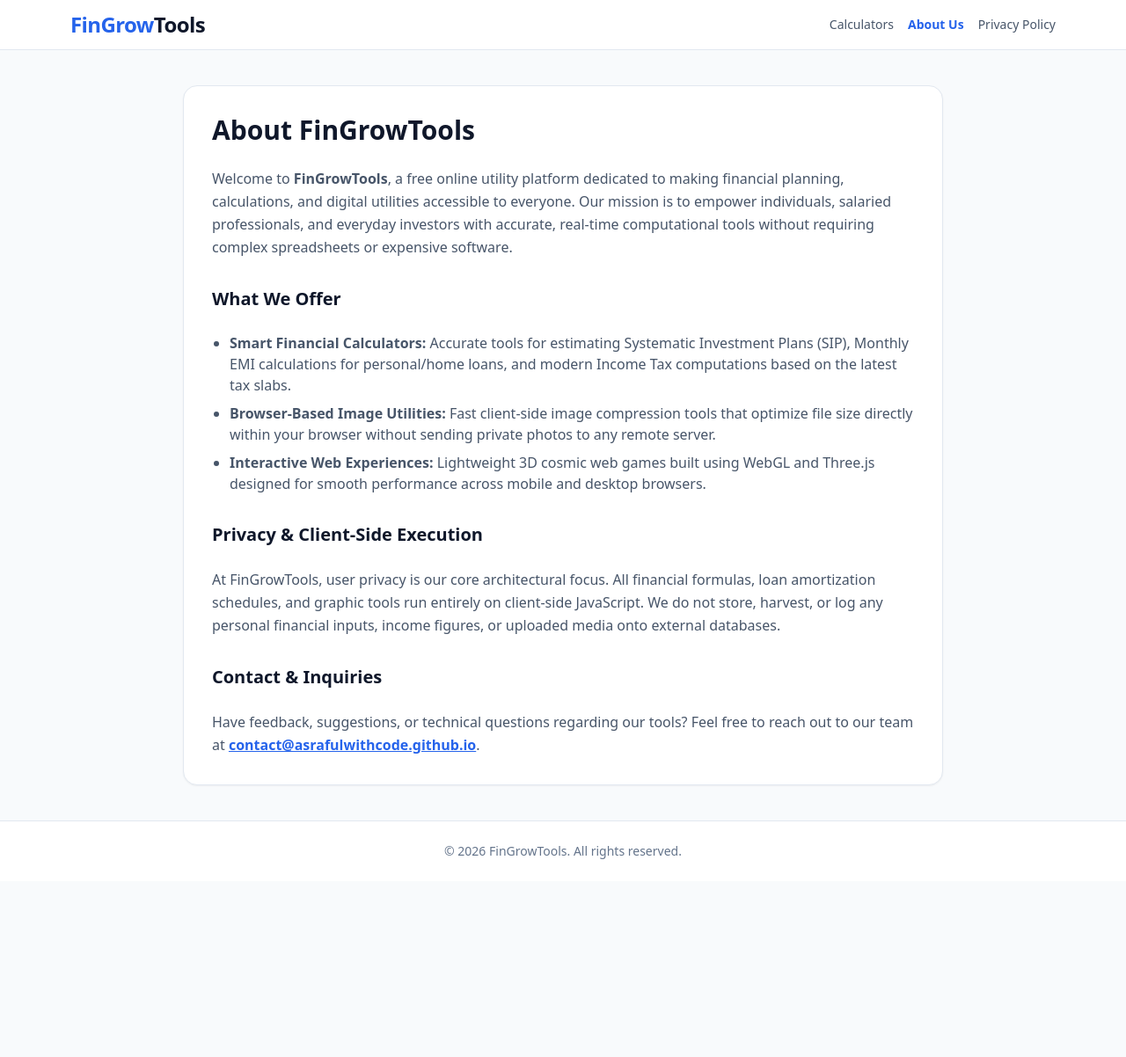
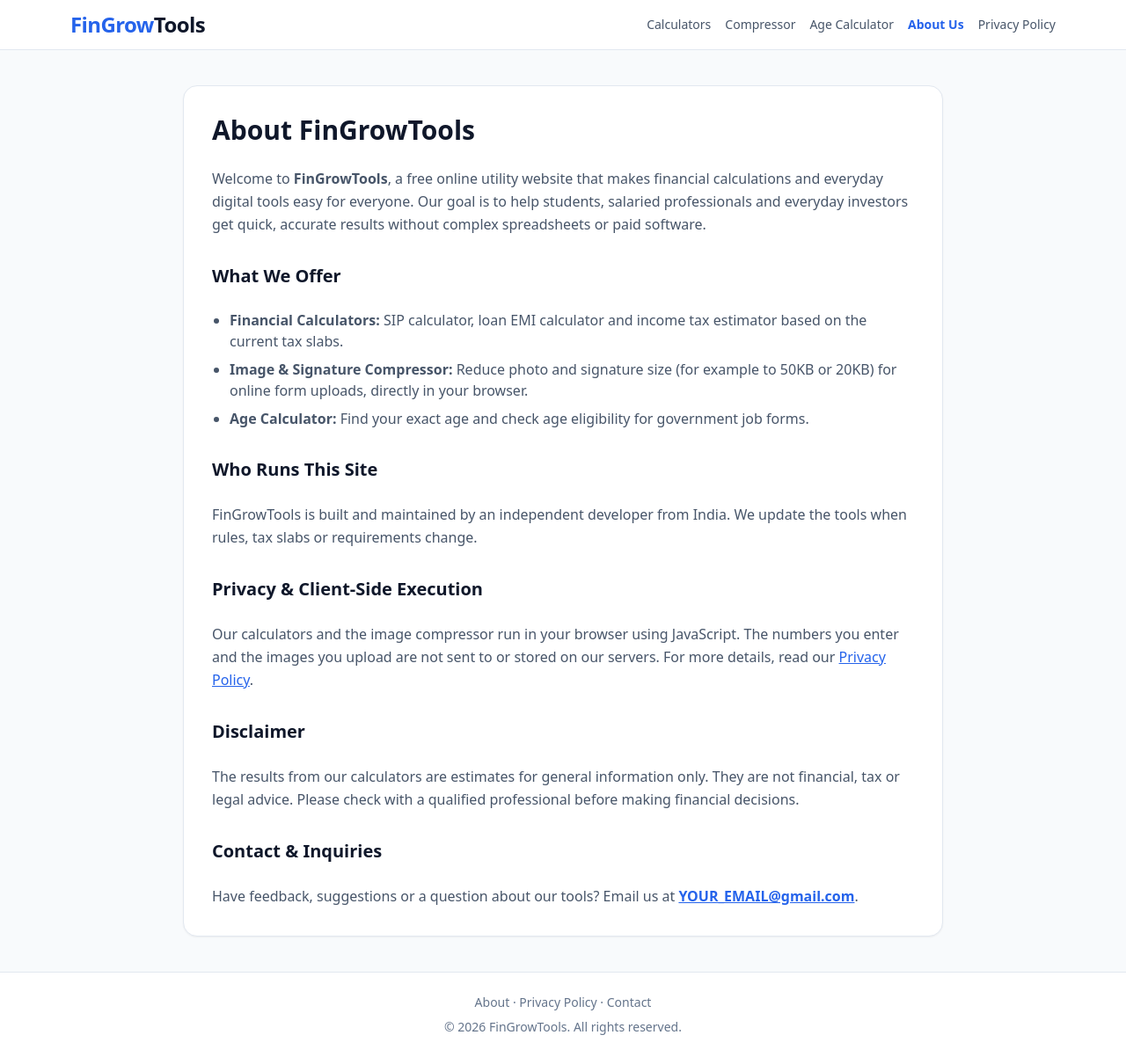
Before and after one commit to asrafulwithcode/asrafulwithcode.github.io, a plain HTML site: page about.html in a window 1280 px wide. Shown: the whole page at 88% size. Before the commit the page ends 1002 px from the top, so only its background shows below. Drawn offline with nearby package versions, Linux system fonts and the light colour scheme.

Commit message:
Update about.html

```diff
--- a/about.html
+++ b/about.html
@@ -4,14 +4,17 @@
   <meta charset="UTF-8" />
   <meta name="viewport" content="width=device-width, initial-scale=1.0" />
   <title>About Us - FinGrowTools</title>
+  <meta name="description" content="FinGrowTools offers free SIP, EMI and income tax calculators, an image and signature compressor, and an age calculator for govt job eligibility." />
   <script src="https://cdn.tailwindcss.com"></script>
 </head>
 <body class="bg-slate-50 text-slate-800 font-sans min-h-screen flex flex-col justify-between">
   <header class="bg-white border-b border-slate-200 sticky top-0 z-50">
-    <div class="max-w-6xl mx-auto px-4 py-3 flex items-center justify-between">
+    <div class="max-w-6xl mx-auto px-4 py-3 flex flex-wrap items-center justify-between gap-2">
       <a href="/" class="text-2xl font-black tracking-tight text-blue-600">FinGrow<span class="text-slate-900">Tools</span></a>
-      <nav class="flex items-center space-x-4 text-sm font-medium text-slate-600">
+      <nav class="flex flex-wrap items-center gap-x-4 gap-y-1 text-sm font-medium text-slate-600">
         <a href="/" class="hover:text-blue-600">Calculators</a>
+        <a href="compressor.html" class="hover:text-blue-600">Compressor</a>
+        <a href="age-calculator.html" class="hover:text-blue-600">Age Calculator</a>
         <a href="about.html" class="text-blue-600 font-bold">About Us</a>
         <a href="privacy.html" class="hover:text-blue-600">Privacy Policy</a>
       </nav>
@@ -22,29 +25,44 @@
     <div class="bg-white p-8 rounded-2xl border border-slate-200 shadow-sm space-y-6">
       <h1 class="text-3xl font-extrabold text-slate-900">About FinGrowTools</h1>
       <p class="text-slate-600 leading-relaxed">
-        Welcome to <strong>FinGrowTools</strong>, a free online utility platform dedicated to making financial planning, calculations, and digital utilities accessible to everyone. Our mission is to empower individuals, salaried professionals, and everyday investors with accurate, real-time computational tools without requiring complex spreadsheets or expensive software.
+        Welcome to <strong>FinGrowTools</strong>, a free online utility website that makes financial calculations and everyday digital tools easy for everyone. Our goal is to help students, salaried professionals and everyday investors get quick, accurate results without complex spreadsheets or paid software.
       </p>
 
       <h2 class="text-xl font-bold text-slate-900 pt-2">What We Offer</h2>
       <ul class="list-disc pl-5 space-y-2 text-slate-600">
-        <li><strong>Smart Financial Calculators:</strong> Accurate tools for estimating Systematic Investment Plans (SIP), Monthly EMI calculations for personal/home loans, and modern Income Tax computations based on the latest tax slabs.</li>
-        <li><strong>Browser-Based Image Utilities:</strong> Fast client-side image compression tools that optimize file size directly within your browser without sending private photos to any remote server.</li>
-        <li><strong>Interactive Web Experiences:</strong> Lightweight 3D cosmic web games built using WebGL and Three.js designed for smooth performance across mobile and desktop browsers.</li>
+        <li><strong>Financial Calculators:</strong> SIP calculator, loan EMI calculator and income tax estimator based on the current tax slabs.</li>
+        <li><strong>Image &amp; Signature Compressor:</strong> Reduce photo and signature size (for example to 50KB or 20KB) for online form uploads, directly in your browser.</li>
+        <li><strong>Age Calculator:</strong> Find your exact age and check age eligibility for government job forms.</li>
       </ul>
 
-      <h2 class="text-xl font-bold text-slate-900 pt-2">Privacy & Client-Side Execution</h2>
+      <h2 class="text-xl font-bold text-slate-900 pt-2">Who Runs This Site</h2>
       <p class="text-slate-600 leading-relaxed">
-        At FinGrowTools, user privacy is our core architectural focus. All financial formulas, loan amortization schedules, and graphic tools run entirely on client-side JavaScript. We do not store, harvest, or log any personal financial inputs, income figures, or uploaded media onto external databases.
+        FinGrowTools is built and maintained by an independent developer from India. We update the tools when rules, tax slabs or requirements change.
       </p>
 
-      <h2 class="text-xl font-bold text-slate-900 pt-2">Contact & Inquiries</h2>
+      <h2 class="text-xl font-bold text-slate-900 pt-2">Privacy &amp; Client-Side Execution</h2>
       <p class="text-slate-600 leading-relaxed">
-        Have feedback, suggestions, or technical questions regarding our tools? Feel free to reach out to our team at <a href="mailto:contact@asrafulwithcode.github.io" class="text-blue-600 font-semibold underline">contact@asrafulwithcode.github.io</a>.
+        Our calculators and the image compressor run in your browser using JavaScript. The numbers you enter and the images you upload are not sent to or stored on our servers. For more details, read our <a href="privacy.html" class="text-blue-600 underline">Privacy Policy</a>.
+      </p>
+
+      <h2 class="text-xl font-bold text-slate-900 pt-2">Disclaimer</h2>
+      <p class="text-slate-600 leading-relaxed">
+        The results from our calculators are estimates for general information only. They are not financial, tax or legal advice. Please check with a qualified professional before making financial decisions.
+      </p>
+
+      <h2 id="contact" class="text-xl font-bold text-slate-900 pt-2">Contact &amp; Inquiries</h2>
+      <p class="text-slate-600 leading-relaxed">
+        Have feedback, suggestions or a question about our tools? Email us at <a href="mailto:YOUR_EMAIL@gmail.com" class="text-blue-600 font-semibold underline">YOUR_EMAIL@gmail.com</a>.
       </p>
     </div>
   </main>
 
   <footer class="py-6 border-t border-slate-200 bg-white text-center text-sm text-slate-500">
+    <p class="mb-2">
+      <a href="about.html" class="hover:text-blue-600">About</a> ·
+      <a href="privacy.html" class="hover:text-blue-600">Privacy Policy</a> ·
+      <a href="about.html#contact" class="hover:text-blue-600">Contact</a>
+    </p>
     <p>© 2026 FinGrowTools. All rights reserved.</p>
   </footer>
 </body>
```
